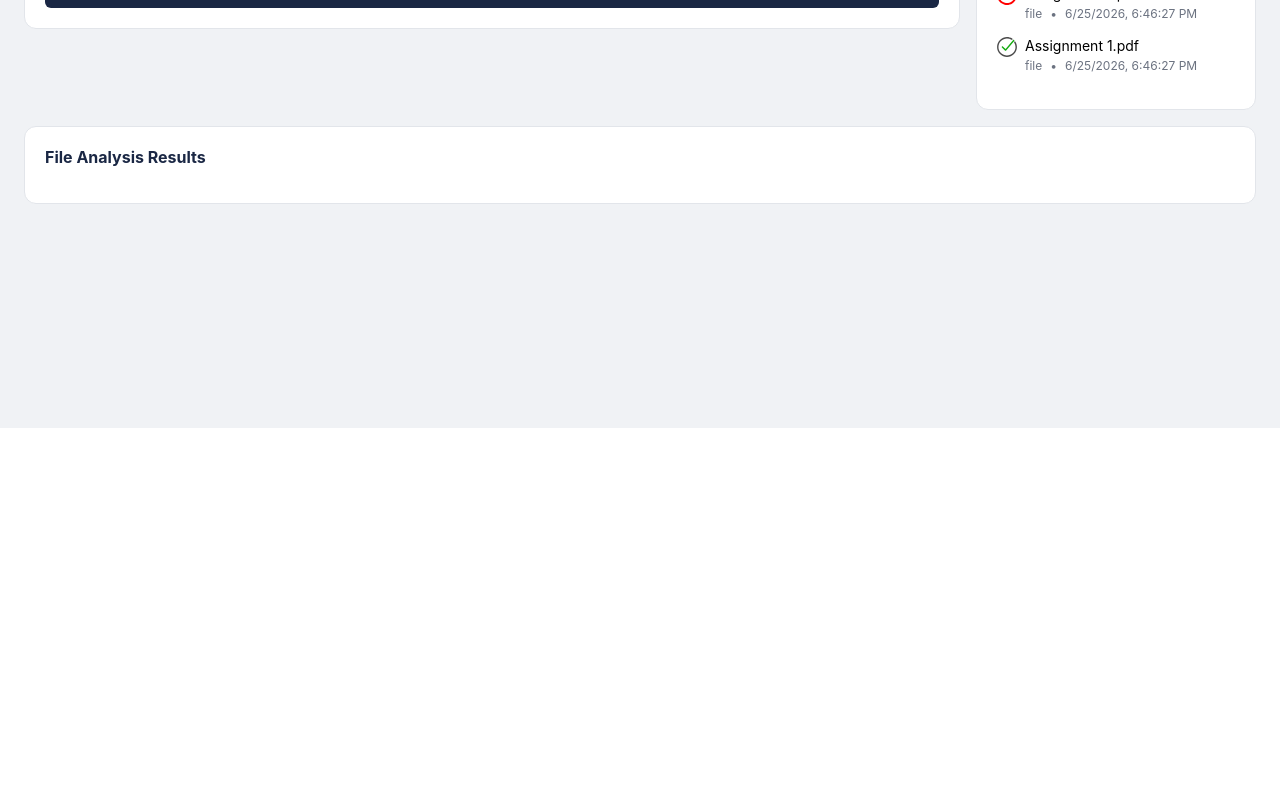
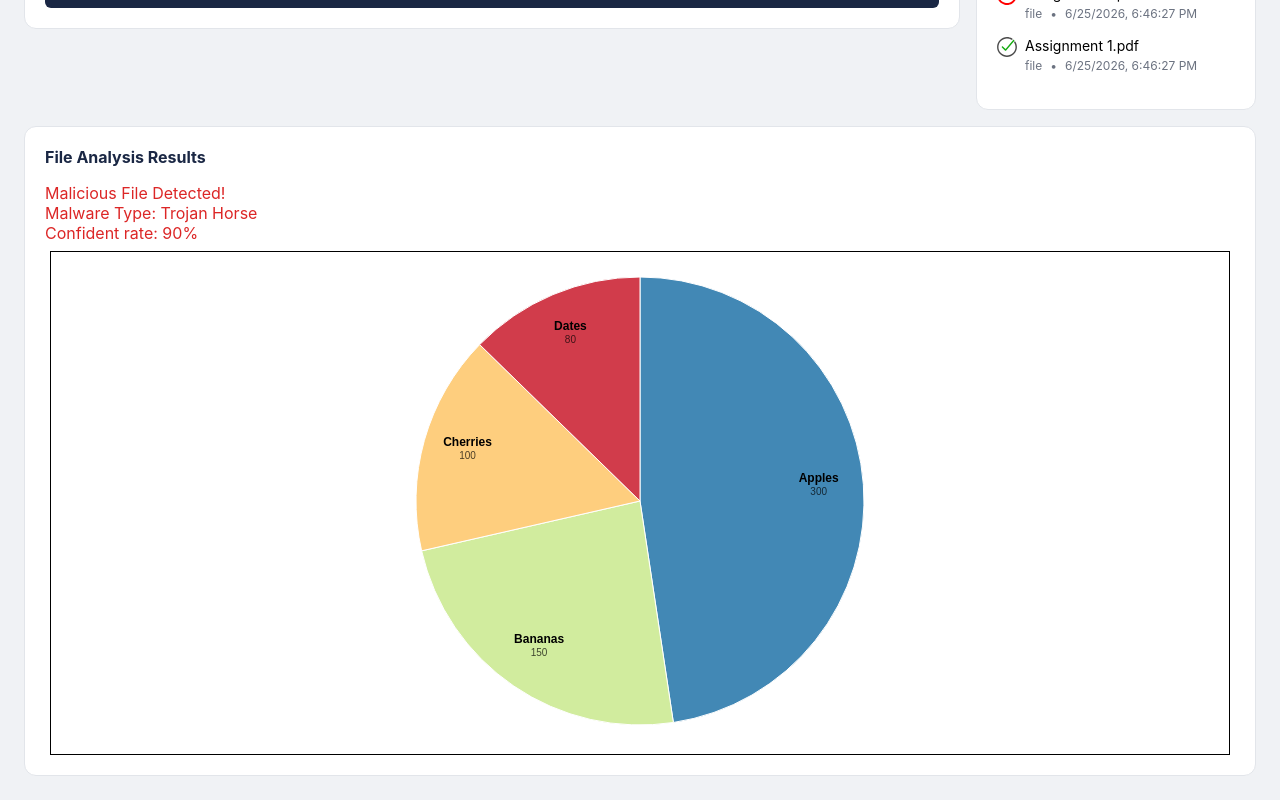
Before and after one commit to J22037321/BuggedFile-COS30049-Project, a React (Create React App) app in the folder react-mui-demo/: page / in a window 1280 px wide. Shown: the part 376-1176 px from the top of the page. Before the commit the page ends 804 px from the top, so only its background shows below. Built offline with nearby package versions, Linux system fonts and the light colour scheme.

Commit message:
Latest UI

```diff
--- a/react-mui-demo/package.json
+++ b/react-mui-demo/package.json
@@ -7,6 +7,7 @@
     "@testing-library/jest-dom": "^6.9.1",
     "@testing-library/react": "^16.3.2",
     "@testing-library/user-event": "^13.5.0",
+    "d3": "^7.9.0",
     "react": "^19.2.7",
     "react-dom": "^19.2.7",
     "react-scripts": "5.0.1",
--- a/react-mui-demo/src/App.css
+++ b/react-mui-demo/src/App.css
@@ -312,8 +312,15 @@ h2 {
 .App-results-content {
   display: flex;
   flex-direction: column;
+  align-items: center;
+  gap: 0.5rem;
+}
+
+.App-results-text {
+  display: flex;
+  flex-direction: column;
   align-items: flex-start;
-  gap: 0.5rem;
+  width: 100%;
 }
 
 .App-empty-results {
@@ -336,6 +343,17 @@ h2 {
   color: #16a34a;
 }
 
+.App-bad-result {
+  color: #dc2626;
+}
+
+.piechart {
+  padding: 1.5rem;
+  border: 1px solid black;
+  width: 95%;
+  /* height: 0rem; */
+}
+
 
 .App-link {
   color: #61dafb;
--- a/react-mui-demo/src/App.js
+++ b/react-mui-demo/src/App.js
@@ -79,7 +79,7 @@ function App() {
                   onChange={handleFileChange}
                 />
               </div>
-              <button type="button" className="App-scan-button" disabled>
+              <button type="button" className="App-scan-button">
                 <img src={search} alt="Scan" aria-hidden="true" />
                 Scan file
               </button>
--- /dev/null
+++ b/react-mui-demo/src/PieChart.js
@@ -0,0 +1,66 @@
+import { useEffect, useRef } from "react";
+import * as d3 from "d3";
+
+const data = [
+    { name: "Apples", value: 300 },
+    { name: "Bananas", value: 150 },
+    { name: "Cherries", value: 100 },
+    { name: "Dates", value: 80 },
+];
+
+export default function PieChart() {
+    const svgRef = useRef(null);
+    const width = 450;
+    const height = Math.min(width, 500);
+
+    useEffect(() => {
+
+        const svg = d3.select(svgRef.current)  // ✅ use the ref, don't recreate
+        .attr("viewBox", [-width / 2, -height / 2, width, height])
+        .attr("style", "max-width: 100%; height: auto; font: 10px sans-serif;");
+
+        svg.selectAll("*").remove(); // ✅ clear before redraw
+
+        const color = d3.scaleOrdinal()
+        .domain(data.map(d => d.name))
+        .range(d3.quantize(t => d3.interpolateSpectral(t * 0.8 + 0.1), data.length).reverse());
+
+        const pie = d3.pie().sort(null).value(d => d.value);
+        const arc = d3.arc().innerRadius(0).outerRadius(Math.min(width, height) / 2 - 1);
+        const labelRadius = arc.outerRadius()() * 0.8;
+        const arcLabel = d3.arc().innerRadius(labelRadius).outerRadius(labelRadius);
+        const arcs = pie(data);
+
+        svg.append("g")
+        .attr("stroke", "white")
+        .selectAll("path")
+        .data(arcs)
+        .join("path")
+        .attr("fill", d => color(d.data.name))
+        .attr("d", arc)
+        .append("title")
+        .text(d => `${d.data.name}: ${d.data.value.toLocaleString("en-US")}`);
+
+        svg.append("g")
+        .attr("text-anchor", "middle")
+        .selectAll("text")
+        .data(arcs)
+        .join("text")
+        .attr("transform", d => `translate(${arcLabel.centroid(d)})`)
+        .call(text => text.append("tspan")
+            .attr("y", "-0.5em")
+            .attr("font-weight", "bold")
+            .attr("font-size", "12px")
+            .text(d => d.data.name))
+        .call(text => text.filter(d => (d.endAngle - d.startAngle) > 0.25).append("tspan")
+            .attr("x", 0)
+            .attr("y", "0.7em")
+            .attr("fill-opacity", 0.7)
+            .attr("font-size", "10px")
+            .text(d => d.data.value.toLocaleString("en-US")));
+
+        return () => svg.selectAll("*").remove(); // ✅ proper cleanup
+    }, []);
+
+    return <svg ref={svgRef} width={width} height={height} />; // ✅ match D3 dimensions
+}
--- a/react-mui-demo/src/ScanResult.js
+++ b/react-mui-demo/src/ScanResult.js
@@ -1,4 +1,5 @@
 import recent from './image/recent.svg';
+import PieChart from './PieChart';
 
 export default function ScanResult() {
 
@@ -20,6 +21,18 @@ export default function ScanResult() {
                 <span className="App-good-result">Confident rate: 95%</span>
               </div>
             )}
+            {num === 2 && (
+              <div className="App-results-content">
+                <div className="App-results-text">
+                  <span className="App-bad-result">Malicious File Detected!</span>
+                  <span className="App-bad-result">Malware Type: Trojan Horse</span>
+                  <span className="App-bad-result">Confident rate: 90%</span>
+                </div>
+                <div className="piechart">
+                  <PieChart />
+                </div>
+              </div>
+            )}
         </div>
     </div>
   );
```
Also changed, not shown: 1 other file (tests, documents, lock files or other folders).
